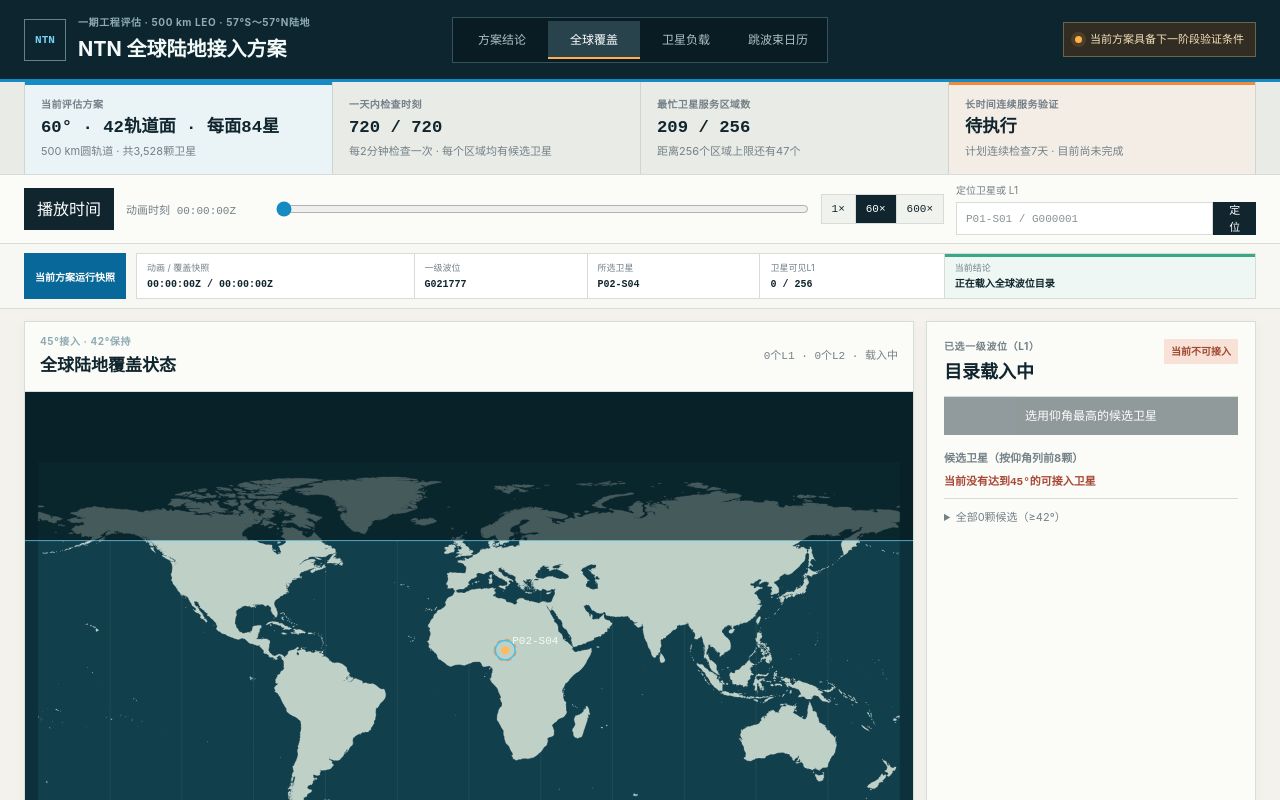
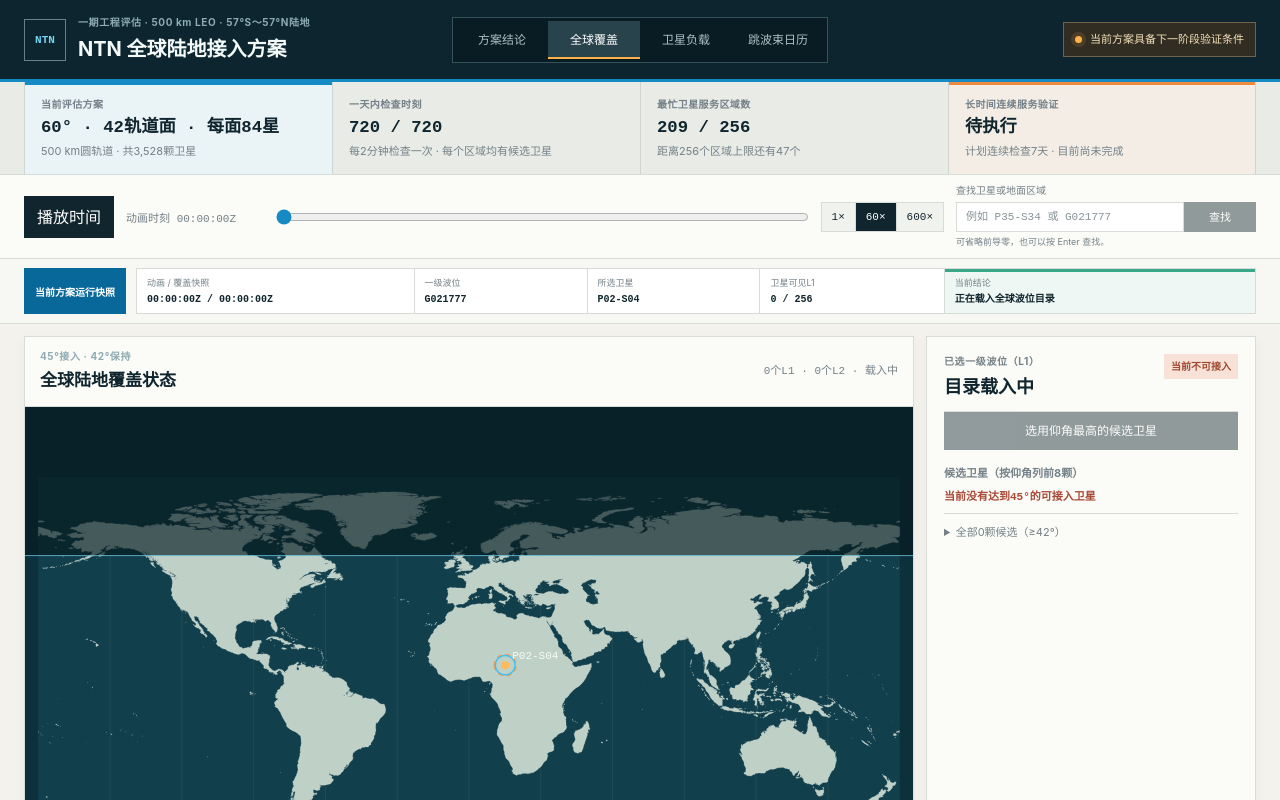
Before and after one commit to 13730100881bu-bot/SrsRAN_NTN_G1, a Next.js app: page / in a window 1280 px wide. Both pictures are taken after a click on the button "全球覆盖". Shown: the top 800 px of the page. Built offline with nearby package versions, Linux system fonts and the light colour scheme.

Commit message:
fix(planner): improve satellite and position lookup

```diff
--- a/app/global-orbit-view.tsx
+++ b/app/global-orbit-view.tsx
@@ -13,13 +13,15 @@ import {
 type GlobalOrbitViewProps = {
   timeSeconds: number;
   selectedSatelliteId: string;
+  focusRequestId: number;
   onSelectSatellite: (id: string) => void;
 };
 
 const shellRadius = ORBIT_RADIUS_KM / EARTH_RADIUS_KM;
 
-export function GlobalOrbitView({ timeSeconds, selectedSatelliteId, onSelectSatellite }: GlobalOrbitViewProps) {
+export function GlobalOrbitView({ timeSeconds, selectedSatelliteId, focusRequestId, onSelectSatellite }: GlobalOrbitViewProps) {
   const hostRef = useRef<HTMLDivElement>(null);
+  const lastFocusRequestRef = useRef(-1);
   const stateRef = useRef<{
     renderer: THREE.WebGLRenderer;
     camera: THREE.PerspectiveCamera;
@@ -49,6 +51,7 @@ export function GlobalOrbitView({ timeSeconds, selectedSatelliteId, onSelectSate
     const scene = new THREE.Scene();
     const camera = new THREE.PerspectiveCamera(40, 1, 0.1, 100);
     camera.position.set(0, 0.2, 4.2);
+    camera.lookAt(0, 0, 0);
     const world = new THREE.Group();
     scene.add(world);
 
@@ -196,6 +199,12 @@ export function GlobalOrbitView({ timeSeconds, selectedSatelliteId, onSelectSate
       propagated.ecefKm[2] / EARTH_RADIUS_KM,
       -propagated.ecefKm[1] / EARTH_RADIUS_KM,
     );
+    if (lastFocusRequestRef.current !== focusRequestId) {
+      const selectedDirection = state.selected.position.clone().normalize();
+      const cameraDirection = state.camera.position.clone().normalize();
+      state.world.quaternion.setFromUnitVectors(selectedDirection, cameraDirection);
+      lastFocusRequestRef.current = focusRequestId;
+    }
 
     const points: THREE.Vector3[] = [];
     for (let index = 0; index <= 144; index += 1) {
@@ -209,7 +218,7 @@ export function GlobalOrbitView({ timeSeconds, selectedSatelliteId, onSelectSate
     }
     state.orbitLine.geometry.dispose();
     state.orbitLine.geometry = new THREE.BufferGeometry().setFromPoints(points);
-  }, [selectedSatelliteId, timeSeconds]);
+  }, [focusRequestId, selectedSatelliteId, timeSeconds]);
 
   if (!webglAvailable) {
     return (
@@ -222,7 +231,7 @@ export function GlobalOrbitView({ timeSeconds, selectedSatelliteId, onSelectSate
 
   return (
     <div className="global-orbit-canvas" ref={hostRef} aria-label={`500 km 轨道壳层，GPU 实例化显示 ${satellites.length} 颗卫星`}>
-      <div className="orbit-overlay"><span>GPU实例化 · 简化显示</span><b>{satellites.length.toLocaleString("en-US")}颗卫星</b><small>拖动旋转 · 点击选星 · 仅突出所选轨道面</small></div>
+      <div className="orbit-overlay"><span>GPU实例化 · 简化显示</span><b>{satellites.length.toLocaleString("en-US")}颗卫星</b><small>查找后自动居中 · 拖动旋转 · 点击选星</small></div>
       <span className="sr-only">轨道半径为地球半径的 {shellRadius.toFixed(3)} 倍。</span>
     </div>
   );
--- a/app/global-planner.tsx
+++ b/app/global-planner.tsx
@@ -7,6 +7,7 @@ import snapshotAuditJson from "./global-constellation-snapshot.json";
 import f1DayAuditJson from "./global-constellation-f1-day-coarse.json";
 import { GlobalCoverageMap, type GlobalMapCell } from "./global-map";
 import { GlobalOrbitView } from "./global-orbit-view";
+import { parseGlobalSearchTarget } from "./global-search";
 import { BASELINE_L1_CAPACITY } from "./beam-hopping-model";
 import { publicPath } from "./public-path";
 import { baselineSatelliteCellPlanningContext } from "./satellite-cell-model";
@@ -176,6 +177,8 @@ export function GlobalPlanner() {
   const [selectedSatelliteId, setSelectedSatelliteId] = useState("P02-S04");
   const [selectedCellId, setSelectedCellId] = useState("G021777");
   const [search, setSearch] = useState("");
+  const [searchFeedback, setSearchFeedback] = useState<{ tone: "success" | "error" | "info"; message: string } | null>(null);
+  const [orbitFocusRequestId, setOrbitFocusRequestId] = useState(0);
   const [catalog, setCatalog] = useState<readonly GlobalMapCell[]>([]);
   const [metadata, setMetadata] = useState<CatalogMetadata>({});
   const [catalogError, setCatalogError] = useState("");
@@ -324,15 +327,39 @@ export function GlobalPlanner() {
     if (best) setSelectedSatelliteId(best.id);
   };
   const runSearch = () => {
-    const value = search.trim().toUpperCase();
-    const satellite = satellites.find(({ id }) => id === value);
-    if (satellite) {
-      setSelectedSatelliteId(satellite.id);
-      if (view !== "access") setView("orbit");
+    const target = parseGlobalSearchTarget(search);
+    if (!target) {
+      setSearchFeedback({ tone: "error", message: "请输入卫星编号（如 P35-S34）或地面区域编号（如 G021777）。" });
       return;
     }
-    const cell = catalog.find(({ id }) => id === value);
-    if (cell) { setSelectedCellId(cell.id); setView("coverage"); }
+
+    if (target.kind === "satellite") {
+      const satellite = satellites.find(({ id }) => id === target.id);
+      if (!satellite) {
+        setSearchFeedback({ tone: "error", message: `未找到卫星 ${target.id}，请检查编号。` });
+        return;
+      }
+      setSearch(satellite.id);
+      setSelectedSatelliteId(satellite.id);
+      setView("orbit");
+      setOrbitFocusRequestId((value) => value + 1);
+      setSearchFeedback({ tone: "success", message: `已找到 ${satellite.id}，并将它移到视图中央。` });
+      return;
+    }
+
+    if (catalog.length === 0) {
+      setSearchFeedback({ tone: "info", message: "地面区域目录正在载入，请稍后再试。" });
+      return;
+    }
+    const cell = catalog.find(({ id }) => id === target.id);
+    if (!cell) {
+      setSearchFeedback({ tone: "error", message: `未找到地面区域 ${target.id}，请检查编号。` });
+      return;
+    }
+    setSearch(cell.id);
+    setSelectedCellId(cell.id);
+    setView("coverage");
+    setSearchFeedback({ tone: "success", message: `已找到 ${cell.id}，右侧显示该区域的详细信息。` });
   };
   const windowsA = calendarWindows(analysis.cells, 0);
   const windowsB = calendarWindows(analysis.cells, 1);
@@ -375,7 +402,25 @@ export function GlobalPlanner() {
         <button type="button" className="play-button" onClick={() => { if (playing) setCoverageEpoch(timeSeconds); setPlaying((value) => !value); }}>{playing ? "暂停时间" : "播放时间"}</button>
         <label className="time-range"><span>动画时刻 {formatClock(timeSeconds)}</span><input type="range" min="0" max="86399" step="1" value={Math.floor(timeSeconds)} onChange={(event) => { const value = Number(event.target.value); setTimeSeconds(value); setCoverageEpoch(value); }} /></label>
         <div className="speed-control" aria-label="播放速度">{TIME_SPEEDS.map((value) => <button type="button" key={value} className={speed === value ? "active" : ""} onClick={() => setSpeed(value)}>{value}×</button>)}</div>
-        <form onSubmit={(event) => { event.preventDefault(); runSearch(); }}><label htmlFor="global-search">定位卫星或 L1</label><div><input id="global-search" value={search} onChange={(event) => setSearch(event.target.value)} placeholder="P01-S01 / G000001" /><button type="submit">定位</button></div></form>
+        <form className="location-search" onSubmit={(event) => { event.preventDefault(); runSearch(); }}>
+          <label htmlFor="global-search">查找卫星或地面区域</label>
+          <div>
+            <input
+              id="global-search"
+              value={search}
+              onChange={(event) => { setSearch(event.target.value); setSearchFeedback(null); }}
+              placeholder="例如 P35-S34 或 G021777"
+              autoComplete="off"
+              spellCheck={false}
+              aria-describedby="global-search-feedback"
+              aria-invalid={searchFeedback?.tone === "error" ? "true" : undefined}
+            />
+            <button type="submit" disabled={!search.trim()}>查找</button>
+          </div>
+          <p id="global-search-feedback" className={`location-search-feedback ${searchFeedback?.tone ?? ""}`} aria-live="polite">
+            {searchFeedback?.message ?? "可省略前导零，也可以按 Enter 查找。"}
+          </p>
+        </form>
       </section> : null}
 
       {view !== "audit" && view !== "access" ? <section className="runtime-context" aria-label="当前运行快照">
@@ -424,7 +469,12 @@ export function GlobalPlanner() {
         <section className="global-workspace orbit-workspace">
           <article className="global-stage">
             <header><div><p>当前工程候选</p><h2>星座运行与单星负载</h2></div><span>{baseline.planes}轨道面 × 每面{baseline.satellitesPerPlane}星 · {baseline.altitudeKm} km圆轨道 · {baseline.inclinationDeg}°倾角</span></header>
-            <GlobalOrbitView timeSeconds={timeSeconds} selectedSatelliteId={selectedSatelliteId} onSelectSatellite={chooseSatellite} />
+            <GlobalOrbitView
+              timeSeconds={timeSeconds}
+              selectedSatelliteId={selectedSatelliteId}
+              focusRequestId={orbitFocusRequestId}
+              onSelectSatellite={chooseSatellite}
+            />
           </article>
           <aside className="global-inspector">
             <header><p>已选卫星</p><h2>{selectedSatellite.id}</h2><span className={`position-status ${analysis.scheduleOverflow ? "is-failure" : "is-pass"}`}>{analysis.scheduleOverflow ? "容量超限" : "容量满足"}</span></header>
--- /dev/null
+++ b/app/global-search.ts
@@ -0,0 +1,28 @@
+export type GlobalSearchTarget =
+  | { kind: "satellite"; id: string }
+  | { kind: "position"; id: string };
+
+export function parseGlobalSearchTarget(input: string): GlobalSearchTarget | null {
+  const normalized = input
+    .trim()
+    .toUpperCase()
+    .replace(/[‐‑‒–—―_/\s]+/g, "-");
+
+  const satellite = /^P(\d{1,2})-?S(\d{1,2})$/.exec(normalized);
+  if (satellite) {
+    return {
+      kind: "satellite",
+      id: `P${satellite[1].padStart(2, "0")}-S${satellite[2].padStart(2, "0")}`,
+    };
+  }
+
+  const position = /^G(\d{1,6})$/.exec(normalized.replaceAll("-", ""));
+  if (position) {
+    return {
+      kind: "position",
+      id: `G${position[1].padStart(6, "0")}`,
+    };
+  }
+
+  return null;
+}
--- a/app/global.css
+++ b/app/global.css
@@ -31,10 +31,16 @@
 .speed-control button { padding: 8px 10px; border: 0; border-right: 1px solid var(--line); background: #f0f2ee; cursor: pointer; font: 11px ui-monospace, monospace; }
 .speed-control button:last-child { border-right: 0; }
 .speed-control button.active { color: #fff; background: var(--ink); }
+.global-toolbar form { min-width: 0; }
 .global-toolbar form > label { display: block; margin-bottom: 4px; color: var(--muted); font-size: 10px; }
-.global-toolbar form > div { display: flex; }
-.global-toolbar form input { min-width: 0; width: 100%; padding: 8px 9px; border: 1px solid var(--line); background: #fff; font: 11px ui-monospace, monospace; }
-.global-toolbar form button { border: 0; padding: 0 12px; color: #fff; background: var(--ink); cursor: pointer; font-size: 11px; }
+.global-toolbar form > div { display: grid; grid-template-columns: minmax(0, 1fr) 72px; align-items: stretch; }
+.global-toolbar form input { min-width: 0; width: auto; padding: 8px 9px; border: 1px solid var(--line); background: #fff; font: 11px ui-monospace, monospace; }
+.global-toolbar form button { min-width: 72px; border: 0; padding: 0 14px; color: #fff; background: var(--ink); cursor: pointer; font-size: 11px; white-space: nowrap; }
+.global-toolbar form button:disabled { opacity: .45; cursor: not-allowed; }
+.location-search-feedback { min-height: 14px; margin: 4px 0 0; color: var(--muted); font-size: 9px; line-height: 1.4; }
+.location-search-feedback.success { color: #176c54; }
+.location-search-feedback.error { color: #a74734; }
+.location-search-feedback.info { color: #80561f; }
 
 .runtime-context { padding: 9px 24px; display: grid; grid-template-columns: auto minmax(0, 1fr); align-items: stretch; gap: 10px; border-bottom: 1px solid var(--line); background: #f7f7f3; }
 .runtime-context > span { display: grid; place-items: center; padding: 0 11px; color: #fff; background: var(--blue-deep); font: 700 10px ui-monospace, monospace; }
```
Also changed, not shown: 2 other files (tests, documents, lock files or other folders).
